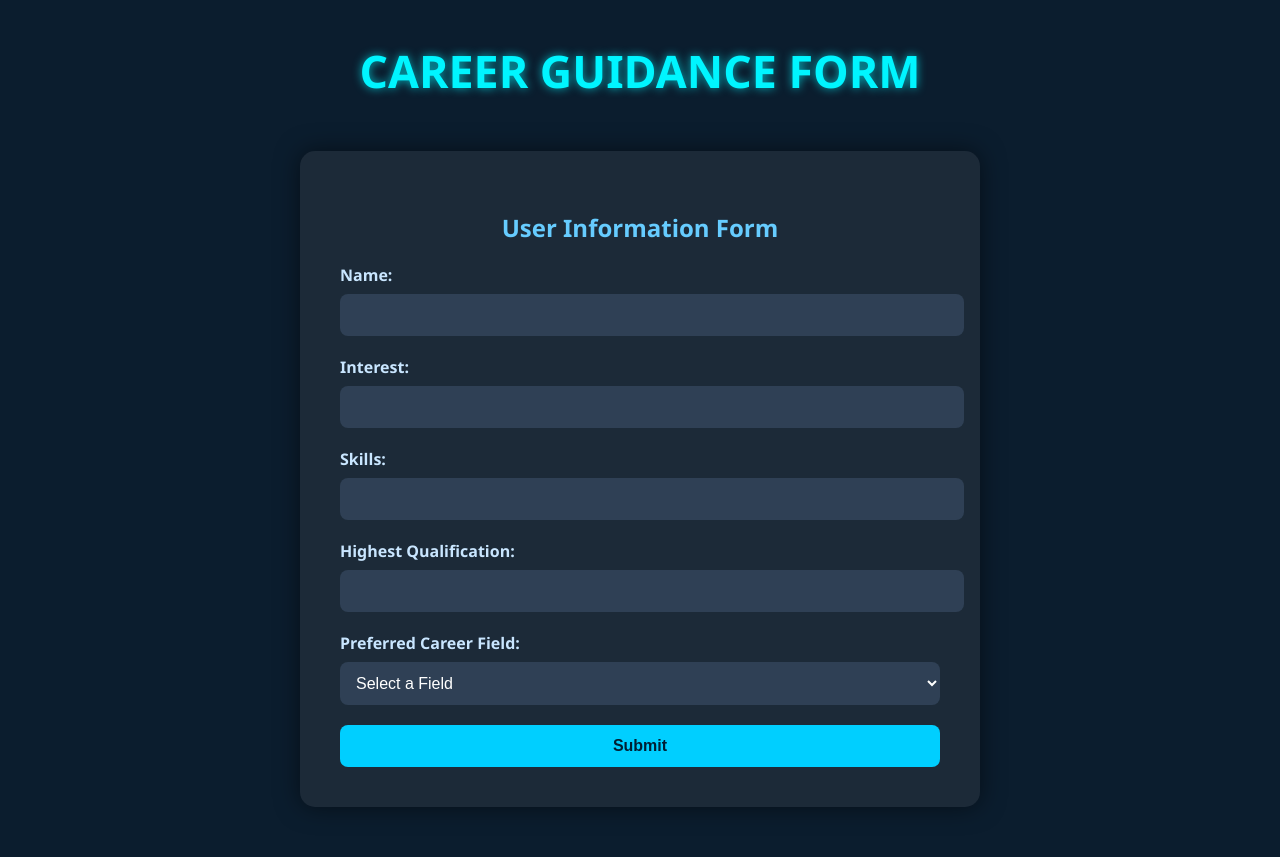
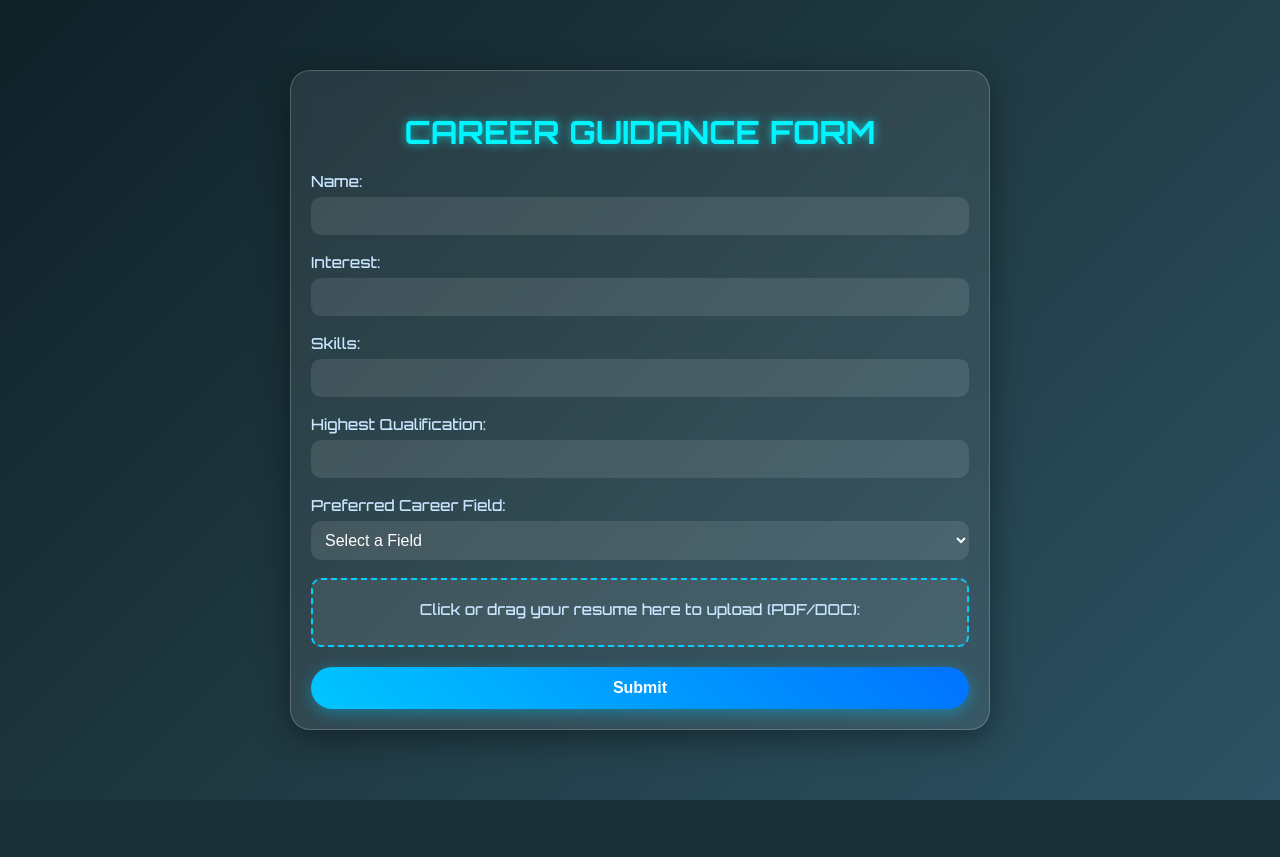
Before and after one commit to Samrudh9/career-recommendation-system, a Flask app: page /form in a window 1280 px wide. After the commit the page ends 800 px from the top, so only its background shows below. Run offline with Flask 3, Linux system fonts and the light colour scheme.

Commit message:
updated form page

```diff
--- a/templates/form.html
+++ b/templates/form.html
@@ -2,87 +2,148 @@
 <html lang="en">
 <head>
   <meta charset="UTF-8" />
-  <meta name="viewport" content="width=device-width, initial-scale=1.0" />
-  <title>Career Recommendation</title>
+  <meta name="viewport" content="width=device-width, initial-scale=1.0"/>
+  <title>Career Guidance Form</title>
+  <link href="https://fonts.googleapis.com/css2?family=Orbitron:wght@400;500;700&display=swap" rel="stylesheet">
   <style>
+    * {
+      box-sizing: border-box;
+    }
+
     body {
       margin: 0;
       padding: 0;
-      background-color: #0b1d2e;
-      font-family: 'Segoe UI', Tahoma, Geneva, Verdana, sans-serif;
-      color: #ffffff;
+      font-family: 'Orbitron', sans-serif;
+      background: linear-gradient(135deg, #0f2027, #203a43, #2c5364);
+      color: white;
+      min-height: 100vh;
+      display: flex;
+      flex-direction: column;
+      align-items: center;
+      justify-content: center;
+      padding: 20px;
+    }
+
+    .form-container {
+      background: rgba(255, 255, 255, 0.08);
+      backdrop-filter: blur(10px);
+      -webkit-backdrop-filter: blur(10px);
+      border-radius: 20px;
+      border: 1px solid rgba(255, 255, 255, 0.2);
+      padding: 20px;
+      width: 100%;
+      max-width: 700px;
+      box-shadow: 0 8px 32px rgba(0, 0, 0, 0.4);
+      animation: fadeIn 1s ease-in;
     }
 
     h1 {
       text-align: center;
-      font-size: 2.8rem;
+      font-size: 2rem;
       color: #00f5ff;
-      margin-top: 40px;
       text-shadow: 0 0 10px rgba(0, 245, 255, 0.7);
-    }
-
-    .form-container {
-      background-color: #1c2a38;
-      padding: 40px;
-      border-radius: 15px;
-      max-width: 600px;
-      margin: 50px auto;
-      box-shadow: 0 0 25px rgba(0, 0, 0, 0.5);
-    }
-
-    .form-container h2 {
-      text-align: center;
-      font-size: 1.5rem;
       margin-bottom: 20px;
-      color: #66ccff;
     }
 
     label {
       display: block;
-      margin-bottom: 8px;
-      font-weight: bold;
+      margin-bottom: 6px;
+      font-weight: 500;
       color: #c9e6ff;
+      font-size: 0.95rem;
     }
 
-    .form-input {
+    .form-input,
+    select {
       width: 100%;
-      padding: 12px;
+      padding: 10px;
       border: none;
-      border-radius: 8px;
-      margin-bottom: 20px;
+      border-radius: 10px;
+      margin-bottom: 18px;
       font-size: 1rem;
-      background-color: #2f4055;
+      background-color: rgba(255, 255, 255, 0.1);
       color: #ffffff;
     }
 
-    .form-input:focus {
+    .form-input:focus,
+    select:focus {
       outline: 2px solid #00ffff;
-      background-color: #3e536b;
+      background-color: rgba(255, 255, 255, 0.15);
+    }
+
+    .drop-zone {
+      border: 2px dashed #00cfff;
+      border-radius: 10px;
+      padding: 20px;
+      text-align: center;
+      color: #66ccff;
+      margin-bottom: 20px;
+      background-color: rgba(255, 255, 255, 0.08);
+      font-size: 0.95rem;
+    }
+
+    .drop-zone input[type="file"] {
+      display: none;
+    }
+
+    .drop-zone label {
+      cursor: pointer;
     }
 
     input[type="submit"] {
-      background-color: #00cfff;
-      color: #001f33;
+      background: linear-gradient(45deg, #00c6ff, #0072ff);
+      border: none;
+      color: white;
       padding: 12px 20px;
-      border: none;
-      border-radius: 8px;
       font-size: 1rem;
+      border-radius: 50px;
       cursor: pointer;
-      transition: background-color 0.3s ease;
+      font-weight: bold;
       width: 100%;
-      font-weight: bold;
+      transition: all 0.3s ease;
+      box-shadow: 0 4px 15px rgba(0, 198, 255, 0.4);
     }
 
     input[type="submit"]:hover {
-      background-color: #00aacc;
+      transform: translateY(-2px);
+      box-shadow: 0 6px 20px rgba(0, 198, 255, 0.6);
+    }
+
+    @keyframes fadeIn {
+      from { opacity: 0; }
+      to { opacity: 1; }
+    }
+
+    /* ✅ Mobile-specific tweaks */
+    @media (max-width: 500px) {
+      h1 {
+        font-size: 1.5rem;
+      }
+
+      label {
+        font-size: 0.85rem;
+      }
+
+      .form-input, select {
+        font-size: 0.95rem;
+      }
+
+      .drop-zone {
+        font-size: 0.85rem;
+        padding: 15px;
+      }
+
+      input[type="submit"] {
+        font-size: 0.95rem;
+        padding: 12px;
+      }
     }
   </style>
 </head>
 <body>
-  <h1>CAREER GUIDANCE FORM</h1>
   <div class="form-container">
-    <h2>User Information Form</h2>
-    <form action="/submit" method="post">
+    <h1>CAREER GUIDANCE FORM</h1>
+    <form action="/submit" method="post" enctype="multipart/form-data">
       <label for="name">Name:</label>
       <input class="form-input" type="text" id="name" name="name" required />
 
@@ -90,12 +151,29 @@
       <input class="form-input" type="text" id="interest" name="interest" required />
 
       <label for="skills">Skills:</label>
-      <input class="form-input" type="text" id="skills" name="skills" />
+      <input class="form-input" type="text" id="skills" name="skills" list="skill-list"/>
+
+      <datalist id="skill-list">
+        <option value="python"><option value="sql"><option value="java"><option value="android">
+        <option value="communication"><option value="leadership"><option value="css"><option value="html">
+        <option value="javascript"><option value="c++"><option value="algorithms"><option value="R">
+        <option value="statistics"><option value="tensorflow"><option value="cybersecurity"><option value="networking">
+        <option value="linux"><option value="shell scripting"><option value="adobe photoshop"><option value="illustrator">
+        <option value="3D modeling"><option value="cad"><option value="excel"><option value="business analysis">
+        <option value="flask"><option value="salesforce"><option value="CRM"><option value="SEO">
+        <option value="google analytics"><option value="pandas"><option value="numpy"><option value="UI/UX design">
+        <option value="figma"><option value="financial modeling"><option value="MATLAB"><option value="control system">
+        <option value="SAP"><option value="EAP system"><option value="pytorch"><option value="AWS">
+        <option value="Docker"><option value="kubernetes"><option value="English"><option value="story-telling">
+        <option value="Recruitment"><option value="onboarding"><option value="taxation"><option value="teaching">
+        <option value="mentoring"><option value="Event planning"><option value="Budgeting"><option value="Negotiation">
+        <option value="Market-Research"><option value="Research"><option value="writing"><option value="Spring boot">
+      </datalist>
 
       <label for="qualification">Highest Qualification:</label>
       <input class="form-input" type="text" id="qualification" name="qualification" />
 
-      <label for="career">Preferred Career Field:</label>
+      <label for="career_pref">Preferred Career Field:</label>
       <select class="form-input" id="career_pref" name="career_pref" required>
         <option value="">Select a Field</option>
         <option value="engineering">Engineering</option>
@@ -105,6 +183,11 @@
         <option value="creative">Creative</option>
       </select>
 
+      <div class="drop-zone">
+        <label for="resume">Click or drag your resume here to upload (PDF/DOC):</label>
+        <input type="file" id="resume" name="resume" accept=".pdf,.doc,.docx" />
+      </div>
+
       <input type="submit" value="Submit" />
     </form>
   </div>
```
